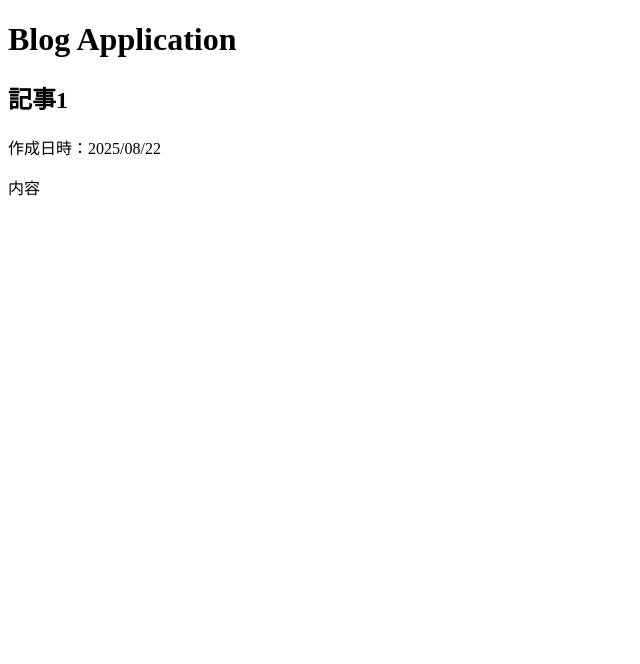
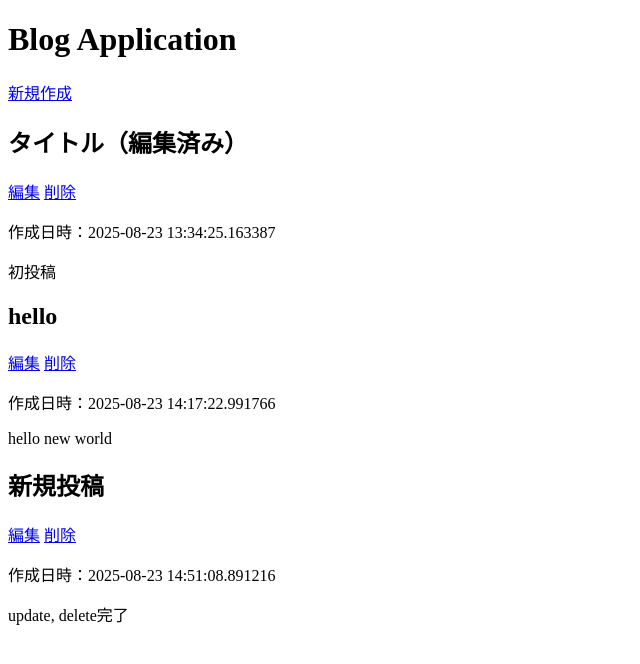
Before and after one commit to BannoTaichi/HealthManager, a Flask app: page / in a window 1280 px wide. Shown: the top 664 px of the page, without its empty margins (0-640 px from the left). Run offline with Flask 3, Linux system fonts and the light colour scheme.

Commit message:
Create update & delete Function

```diff
--- a/imanyu/app.py
+++ b/imanyu/app.py
@@ -1,4 +1,4 @@
-from flask import Flask, render_template
+from flask import Flask, render_template, request, redirect
 from flask_sqlalchemy import SQLAlchemy
 from datetime import datetime
 import pytz
@@ -19,7 +19,41 @@ class Post(db.Model):
 
 @app.route("/")
 def index():
-    return render_template("index.html")
+    if request.method == "GET":
+        posts = Post.query.all()
+        return render_template("index.html", posts=posts)
+
+
+@app.route("/create", methods=["GET", "POST"])
+def create():
+    if request.method == "POST":
+        title = request.form["title"]
+        body = request.form["body"]
+
+        post = Post(title=title, body=body)
+        db.session.add(post)
+        db.session.commit()
+        return redirect("/")
+    return render_template("create.html")
+
+
+@app.route("/<int:post_id>/update", methods=["GET", "POST"])
+def update(post_id):
+    post = Post.query.get_or_404(post_id)
+    if request.method == "POST":
+        post.title = request.form["title"]
+        post.body = request.form["body"]
+        db.session.commit()
+        return redirect("/")
+    return render_template("update.html", post=post)
+
+
+@app.route("/<int:post_id>/delete", methods=["GET"])
+def delete(post_id):
+    post = Post.query.get_or_404(post_id)
+    db.session.delete(post)
+    db.session.commit()
+    return redirect("/")
 
 
 if __name__ == "__main__":
--- a/imanyu/templates/create.html
+++ b/imanyu/templates/create.html
@@ -7,8 +7,14 @@
   <label for="title">タイトル</label>
   <input type="text" name="title" required>
 
+  <br>
+  <br>
+
   <label for="body">内容</label>
   <textarea type="text" name="body" required></textarea>
+
+  <br>
+  <br>
 
   <button type="submit">投稿</button>
 </form>
--- a/imanyu/templates/index.html
+++ b/imanyu/templates/index.html
@@ -3,10 +3,16 @@
 {% block content %}
 
 <h1>Blog Application</h1>
+<a href="/create" role="button">新規作成</a>
+
+{% for post in posts %}
 <article>
-  <h2>記事1</h2>
-  <p>作成日時：2025/08/22</p>
-  <p>内容</p>
+  <h2>{{ post.title }}</h2>
+  <a href="/{{ post.id }}/update" role="button">編集</a>
+  <a href="/{{ post.id }}/delete" role="button">削除</a>
+  <p>作成日時：{{ post.created_at }}</p>
+  <p>{{ post.body }}</p>
 </article>
+{% endfor %}
 
 {% endblock %}
```
Also changed, not shown: imanyu/templates/update.html (added, +22 -0 lines), imanyu/README.md, imanyu/blog.db (deleted), imanyu/instance/blog.db (added).
